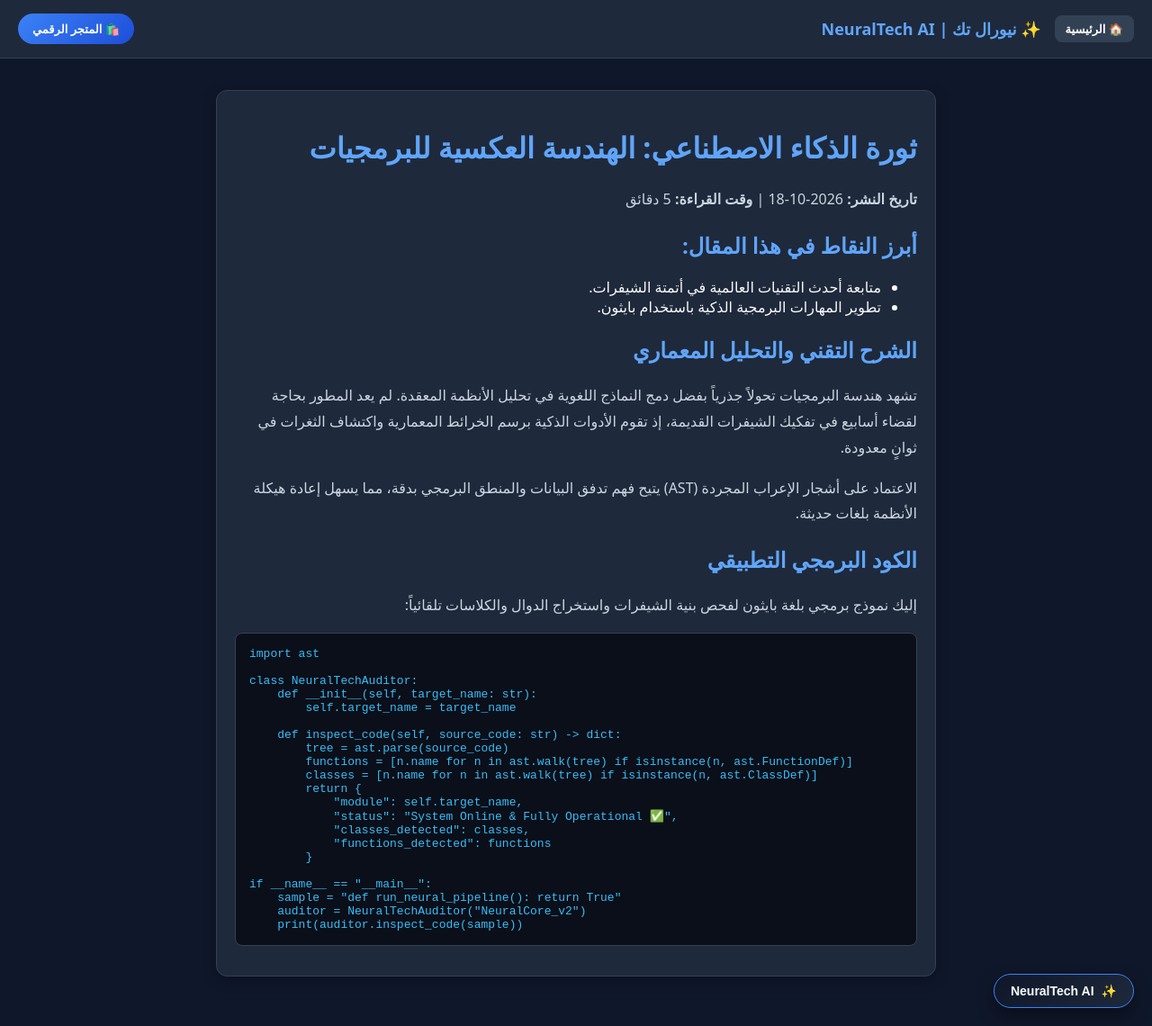
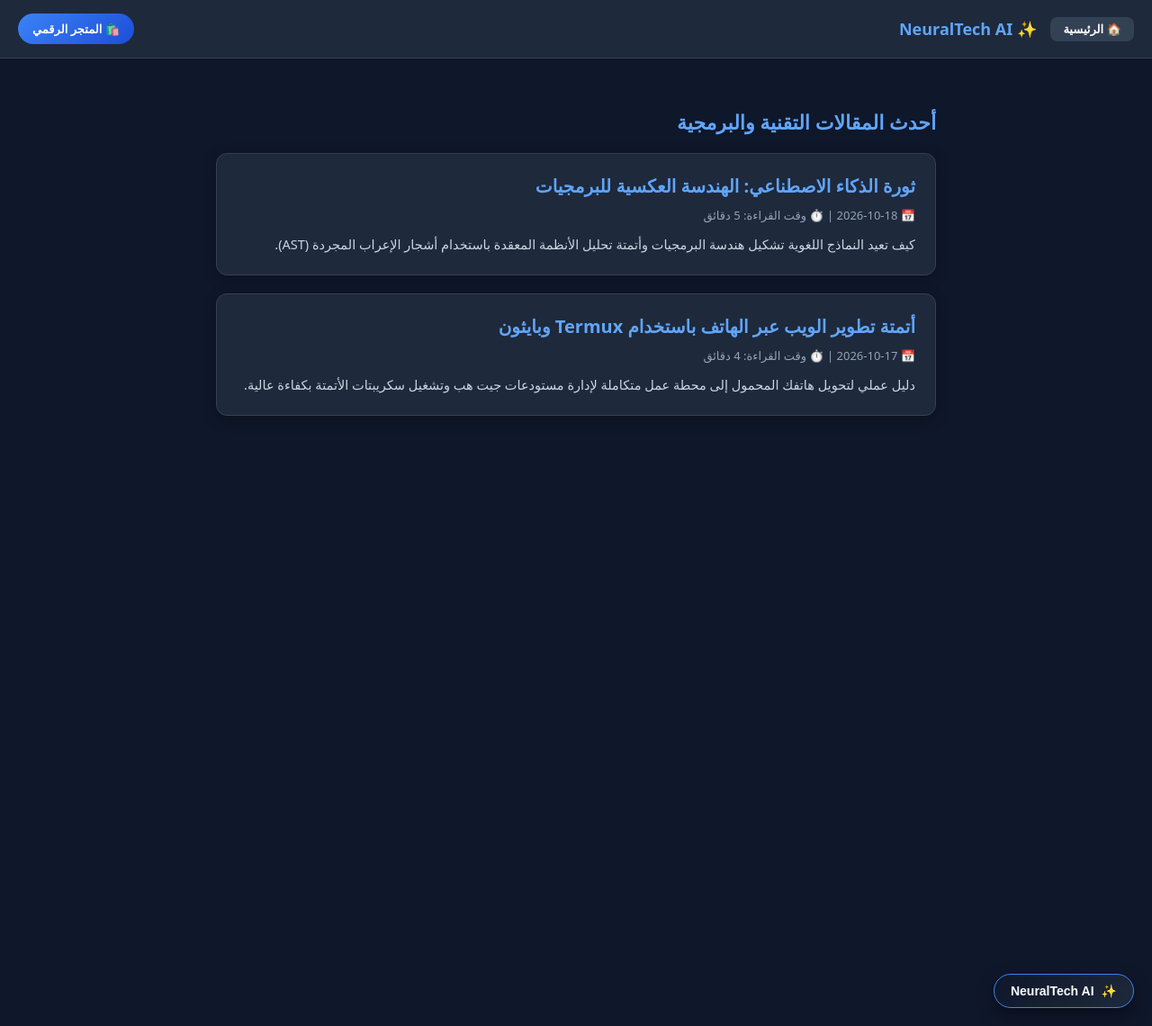
Before and after one commit to neuraltech-ai/Youstoredu, a Jekyll site: the page index.html, which Jekyll copies as it is, in a window 1280 px wide and 1140 px high. Shown: the whole window at 90% size. Built offline with Jekyll 4.4.1, drawn with Linux system fonts in a browser that asks for light colours.

Commit message:
Convert index.html into a full Single Page Application with home list and article reader views

```diff
--- a/index.html
+++ b/index.html
@@ -5,70 +5,76 @@
     <meta name="viewport" content="width=device-width, initial-scale=1.0">
     <title>نيورال تك | NeuralTech AI</title>
     <style>
-        body { background-color: #0f172a; color: #f8fafc; font-family: system-ui, -apple-system, sans-serif; margin: 0; padding: 0; }
-        header { background: #1e293b; padding: 15px 20px; display: flex; justify-content: space-between; align-items: center; border-bottom: 1px solid #334155; }
-        .logo { font-size: 18px; font-weight: bold; color: #60a5fa; }
-        .container { max-width: 800px; margin: 20px auto; padding: 15px; }
-        .card { background: #1e293b; border: 1px solid #334155; border-radius: 12px; padding: 20px; margin-bottom: 20px; box-shadow: 0 4px 15px rgba(0,0,0,0.3); }
-        h1, h2 { color: #60a5fa; }
-        p { line-height: 1.8; color: #cbd5e1; }
-        pre { background: #0b0f19; padding: 15px; border-radius: 8px; border: 1px solid #334155; overflow-x: auto; color: #38bdf8; font-family: monospace; direction: ltr; text-align: left; }
-        .btn-store { display: inline-block; background: linear-gradient(135deg, #3b82f6, #1d4ed8); color: white; padding: 10px 20px; border-radius: 30px; text-decoration: none; font-weight: bold; margin-bottom: 20px; }
+        :root {
+            --bg-main: #0f172a;
+            --bg-card: #1e293b;
+            --border-color: #334155;
+            --text-main: #f8fafc;
+            --text-muted: #cbd5e1;
+            --accent: #3b82f6;
+            --accent-hover: #2563eb;
+        }
+        body { background-color: var(--bg-main); color: var(--text-main); font-family: system-ui, -apple-system, sans-serif; margin: 0; padding: 0; }
+        header { background: var(--bg-card); padding: 15px 20px; display: flex; justify-content: space-between; align-items: center; border-bottom: 1px solid var(--border-color); position: sticky; top: 0; z-index: 1000; }
+        .nav-left { display: flex; align-items: center; gap: 15px; }
+        .logo { font-size: 18px; font-weight: bold; color: #60a5fa; cursor: pointer; display: flex; align-items: center; gap: 8px; }
+        .btn-home { background: #334155; color: #fff; padding: 6px 14px; border-radius: 8px; border: none; cursor: pointer; font-size: 13px; font-weight: bold; transition: background 0.2s; }
+        .btn-home:hover { background: #475569; }
+        .container { max-width: 800px; margin: 25px auto; padding: 15px; }
+
+        .view { display: none; }
+        .view.active { display: block; }
+
+        .article-card { background: var(--bg-card); border: 1px solid var(--border-color); border-radius: 12px; padding: 22px; margin-bottom: 20px; box-shadow: 0 4px 15px rgba(0,0,0,0.3); cursor: pointer; transition: transform 0.2s, border-color 0.2s; }
+        .article-card:hover { transform: translateY(-2px); border-color: var(--accent); }
+        .article-card h2 { color: #60a5fa; margin-top: 0; margin-bottom: 10px; font-size: 20px; }
+        .meta { font-size: 13px; color: #94a3b8; margin-bottom: 12px; }
+        .excerpt { color: var(--text-muted); line-height: 1.6; font-size: 14.5px; }
+
+        .reader-card { background: var(--bg-card); border: 1px solid var(--border-color); border-radius: 12px; padding: 25px; box-shadow: 0 4px 15px rgba(0,0,0,0.3); }
+        .reader-card h1 { color: #60a5fa; font-size: 24px; margin-top: 0; }
+        .reader-card p { line-height: 1.9; color: var(--text-muted); font-size: 16px; }
+        pre { background: #0b0f19; padding: 16px; border-radius: 8px; border: 1px solid var(--border-color); overflow-x: auto; color: #38bdf8; font-family: monospace; direction: ltr; text-align: left; font-size: 13.5px; line-height: 1.6; }
+        .btn-store { display: inline-block; background: linear-gradient(135deg, #3b82f6, #1d4ed8); color: white; padding: 8px 16px; border-radius: 30px; text-decoration: none; font-weight: bold; font-size: 13px; }
     </style>
 </head>
 <body>
 
 <header>
-    <div style="display: flex; align-items: center; gap: 15px;">
-        <a href="index.html" style="background: #334155; color: #fff; padding: 6px 12px; border-radius: 8px; text-decoration: none; font-size: 13px; font-weight: bold;">🏠 الرئيسية</a>
-        <div class="logo">✨ نيورال تك | NeuralTech AI</div>
+    <div class="nav-left">
+        <button class="btn-home" onclick="showHome()">🏠 الرئيسية</button>
+        <div class="logo" onclick="showHome()">✨ NeuralTech AI</div>
     </div>
-    <a href="https://payhip.com/Youstor" target="_blank" class="btn-store" style="margin: 0; padding: 8px 16px; font-size: 13px;">🛍️ المتجر الرقمي</a>
+    <a href="https://payhip.com/Youstor" target="_blank" class="btn-store">🛍️ المتجر الرقمي</a>
 </header>
 
 <div class="container">
-    <div class="card">
-        <h1>ثورة الذكاء الاصطناعي: الهندسة العكسية للبرمجيات</h1>
-        <p><b>تاريخ النشر:</b> 2026-10-18 | <b>وقت القراءة:</b> 5 دقائق</p>
+    <div id="home-view" class="view active">
+        <h1 style="color: #60a5fa; margin-bottom: 20px; font-size: 22px;">أحدث المقالات التقنية والبرمجية</h1>
 
-        <h2>أبرز النقاط في هذا المقال:</h2>
-        <ul>
-            <li>متابعة أحدث التقنيات العالمية في أتمتة الشيفرات.</li>
-            <li>تطوير المهارات البرمجية الذكية باستخدام بايثون.</li>
-        </ul>
+        <div class="article-card" onclick="openArticle('ai-reverse')">
+            <h2>ثورة الذكاء الاصطناعي: الهندسة العكسية للبرمجيات</h2>
+            <div class="meta">📅 2026-10-18 | ⏱️ وقت القراءة: 5 دقائق</div>
+            <div class="excerpt">كيف تعيد النماذج اللغوية تشكيل هندسة البرمجيات وأتمتة تحليل الأنظمة المعقدة باستخدام أشجار الإعراب المجردة (AST).</div>
+        </div>
 
-        <h2>الشرح التقني والتحليل المعماري</h2>
-        <p>تشهد هندسة البرمجيات تحولاً جذرياً بفضل دمج النماذج اللغوية في تحليل الأنظمة المعقدة. لم يعد المطور بحاجة لقضاء أسابيع في تفكيك الشيفرات القديمة، إذ تقوم الأدوات الذكية برسم الخرائط المعمارية واكتشاف الثغرات في ثوانٍ معدودة.</p>
-
-        <p>الاعتماد على أشجار الإعراب المجردة (AST) يتيح فهم تدفق البيانات والمنطق البرمجي بدقة، مما يسهل إعادة هيكلة الأنظمة بلغات حديثة.</p>
-
-        <h2>الكود البرمجي التطبيقي</h2>
-        <p>إليك نموذج برمجي بلغة بايثون لفحص بنية الشيفرات واستخراج الدوال والكلاسات تلقائياً:</p>
-        <pre><code>import ast
-
-class NeuralTechAuditor:
-    def __init__(self, target_name: str):
-        self.target_name = target_name
-
-    def inspect_code(self, source_code: str) -> dict:
-        tree = ast.parse(source_code)
-        functions = [n.name for n in ast.walk(tree) if isinstance(n, ast.FunctionDef)]
-        classes = [n.name for n in ast.walk(tree) if isinstance(n, ast.ClassDef)]
-        return {
-            "module": self.target_name,
-            "status": "System Online & Fully Operational ✅",
-            "classes_detected": classes,
-            "functions_detected": functions
-        }
-
-if __name__ == "__main__":
-    sample = "def run_neural_pipeline(): return True"
-    auditor = NeuralTechAuditor("NeuralCore_v2")
-    print(auditor.inspect_code(sample))</code></pre>
+        <div class="article-card" onclick="openArticle('termux-python')">
+            <h2>أتمتة تطوير الويب عبر الهاتف باستخدام Termux وبايثون</h2>
+            <div class="meta">📅 2026-10-17 | ⏱️ وقت القراءة: 4 دقائق</div>
+            <div class="excerpt">دليل عملي لتحويل هاتفك المحمول إلى محطة عمل متكاملة لإدارة مستودعات جيت هب وتشغيل سكريبتات الأتمتة بكفاءة عالية.</div>
         </div>
     </div>
 
-<!-- نظام المحادثة الحية السريع والخفيف -->
+    <div id="reader-view" class="view">
+        <div class="reader-card">
+            <button onclick="showHome()" style="background: none; border: none; color: #60a5fa; cursor: pointer; font-size: 14px; font-weight: bold; margin-bottom: 15px; padding: 0;">← العودة إلى القائمة</button>
+            <h1 id="article-title">عنوان المقال</h1>
+            <div class="meta" id="article-meta">التاريخ ووقت القراءة</div>
+            <div id="article-content"></div>
+        </div>
+    </div>
+</div>
+
 <div id="nt-ai-wrapper" style="position: fixed; bottom: 20px; right: 20px; z-index: 99999; font-family: system-ui, sans-serif;">
   <button id="nt-ai-trigger" onclick="toggleNTChat()" style="background: linear-gradient(135deg, #0f172a, #1e293b); color: #f8fafc; border: 1px solid #3b82f6; border-radius: 50px; padding: 10px 18px; font-weight: 600; font-size: 14px; cursor: pointer; box-shadow: 0 8px 20px rgba(0,0,0,0.4); display: flex; align-items: center; gap: 8px;">
     <span>✨</span> <span>NeuralTech AI</span>
@@ -94,6 +100,78 @@
 </div>
 
 <script>
+const articlesData = {
+    "ai-reverse": {
+        title: "ثورة الذكاء الاصطناعي: الهندسة العكسية للبرمجيات",
+        meta: "📅 2026-10-18 | ⏱️ وقت القراءة: 5 دقائق",
+        body: `
+            <p>تشهد هندسة البرمجيات تحولاً جذرياً بفضل دمج النماذج اللغوية في تحليل الأنظمة المعقدة. لم يعد المطور بحاجة لقضاء أسابيع في تفكيك الشيفرات القديمة، إذ تقوم الأدوات الذكية برسم الخرائط المعمارية واكتشاف الثغرات في ثوانٍ معدودة.</p>
+            <h3 style="color: #60a5fa;">التحليل المعماري وأشجار الإعراب (AST)</h3>
+            <p>الاعتماد على أشجار الإعراب المجردة يتيح فهم تدفق البيانات والمنطق البرمجي بدقة، مما يسهل إعادة هيكلة الأنظمة بلغات حديثة دون أخطاء.</p>
+            <h3 style="color: #60a5fa;">الكود البرمجي التطبيقي</h3>
+            <p>نموذج برمجي بلغة بايثون لفحص بنية الشيفرات واستخراج الدوال والكلاسات تلقائياً:</p>
+            <pre><code>import ast
+
+class NeuralTechAuditor:
+    def __init__(self, target_name: str):
+        self.target_name = target_name
+
+    def inspect_code(self, source_code: str) -> dict:
+        tree = ast.parse(source_code)
+        functions = [n.name for n in ast.walk(tree) if isinstance(n, ast.FunctionDef)]
+        classes = [n.name for n in ast.walk(tree) if isinstance(n, ast.ClassDef)]
+        return {
+            "module": self.target_name,
+            "status": "System Online & Fully Operational ✅",
+            "classes_detected": classes,
+            "functions_detected": functions
+        }
+
+if __name__ == "__main__":
+    sample = "def run_neural_pipeline(): return True"
+    auditor = NeuralTechAuditor("NeuralCore_v2")
+    print(auditor.inspect_code(sample))</code></pre>
+        `
+    },
+    "termux-python": {
+        title: "أتمتة تطوير الويب عبر الهاتف باستخدام Termux وبايثون",
+        meta: "📅 2026-10-17 | ⏱️ وقت القراءة: 4 دقائق",
+        body: `
+            <p>يُعد Termux بيئة متكاملة تتيح للمطورين تشغيل سكريبتات بايثون وإدارة مستودعات Git مباشرة من أجهزة الهواتف الذكية بنظام أندرويد.</p>
+            <h3 style="color: #60a5fa;">إدارة النشر التلقائي عبر GitHub</h3>
+            <p>من خلال ربط سكريبتات التحرير الآلي بأوامر Git، يمكنك تحديث مقالاتك وموقعك بضغطة زر واحدة ودون الحاجة لجهاز حاسوب محمول.</p>
+            <h3 style="color: #60a5fa;">مثال لسكريبت أتمتة محلي</h3>
+            <pre><code>import os
+
+def git_auto_deploy(commit_msg: str):
+    os.system("git add .")
+    os.system(f'git commit -m "{commit_msg}"')
+    os.system("git push origin main")
+    print("Deployment completed successfully! 🚀")
+
+if __name__ == "__main__":
+    git_auto_deploy("Auto update from Termux mobile workspace")</code></pre>
+        `
+    }
+};
+
+function showHome() {
+    document.getElementById('reader-view').classList.remove('active');
+    document.getElementById('home-view').classList.add('active');
+    window.scrollTo(0, 0);
+}
+
+function openArticle(articleId) {
+    const art = articlesData[articleId];
+    if (!art) return;
+    document.getElementById('article-title').textContent = art.title;
+    document.getElementById('article-meta').textContent = art.meta;
+    document.getElementById('article-content').innerHTML = art.body;
+    document.getElementById('home-view').classList.remove('active');
+    document.getElementById('reader-view').classList.add('active');
+    window.scrollTo(0, 0);
+}
+
 function toggleNTChat() {
     const win = document.getElementById("nt-ai-window");
     win.style.display = win.style.display === "flex" ? "none" : "flex";
@@ -104,13 +182,11 @@
     const box = document.getElementById("nt-ai-chatbox");
     const txt = inp.value.trim();
     if(!txt) return;
-
     box.innerHTML += `<div style="background: #2563eb; color: #fff; padding: 8px 12px; border-radius: 10px; max-width: 80%; align-self: flex-end;">${txt}</div>`;
     inp.value = "";
     box.scrollTop = box.scrollHeight;
-
     setTimeout(() => {
-    box.innerHTML += `<div style="background: #1e293b; border: 1px solid #334155; color: #e2e8f0; padding: 8px 12px; border-radius: 10px; max-width: 85%; direction: rtl; text-align: right;">سؤال ممتاز! الكود المرفق في المقال خفيف وسهل التنفيذ في Termux. هل تحتاج مساعدة في تعديله؟</div>`;
+        box.innerHTML += `<div style="background: #1e293b; border: 1px solid #334155; color: #e2e8f0; padding: 8px 12px; border-radius: 10px; max-width: 85%; direction: rtl; text-align: right;">سؤال ممتاز! الموقع مصمم ليعمل بسلاسة بين قائمة المقالات وصفحات العرض. هل تحتاج مساعدة في أي تفصيل آخر؟</div>`;
         box.scrollTop = box.scrollHeight;
     }, 400);
 }
```
Lines whose indentation alone changed are shown as unchanged.
